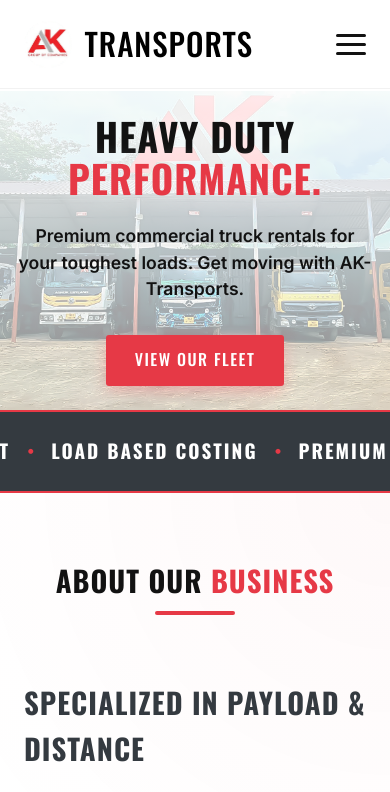
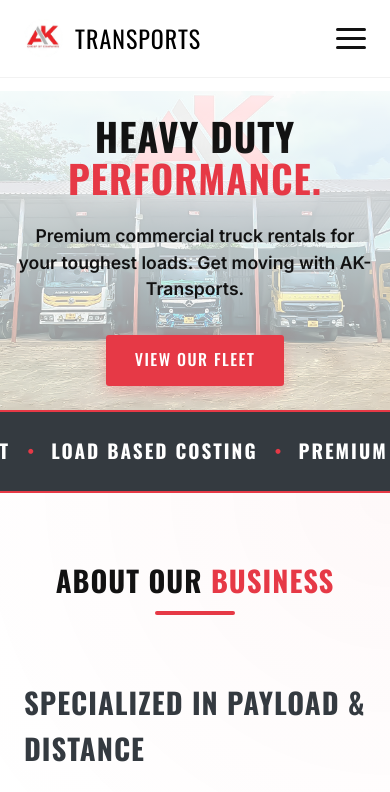
Before and after one commit to KGobikrishnan/AK-Transports, a website built with Vite: page index.html in a window 390 px wide. Shown: the top 792 px of the page. Built offline with nearby package versions, Linux system fonts and the light colour scheme; some packages are replaced by stand-ins of ours.

Commit message:
Update: Fixed UI bugs and added new features4

```diff
--- a/index.html
+++ b/index.html
@@ -10,7 +10,7 @@
   <!-- Fonts -->
   <link rel="preconnect" href="https://fonts.googleapis.com">
   <link rel="preconnect" href="https://fonts.gstatic.com" crossorigin>
-  <link href="https://fonts.googleapis.com/css2?family=Inter:wght@400;500;600&family=Oswald:wght@500;700&display=swap"
+  <link href="https://fonts.googleapis.com/css2?family=Inter:wght@400;500;600&family=Oswald:wght@400;500;700&display=swap"
     rel="stylesheet">
   <link rel="stylesheet" href="/style.css" />
   <link rel="icon" type="image/png" href="/assets/logo.png" />
--- a/style.css
+++ b/style.css
@@ -996,6 +996,15 @@ body:hover .custom-cursor {
     font-size: 1.6rem;
   }
 
+  .logo-text {
+    font-size: 1.5rem;
+    font-weight: 400;
+  }
+
+  .logo-img {
+    height: 38px;
+  }
+
   .hero {
     text-align: center;
     padding: 1.5rem 0;
```
